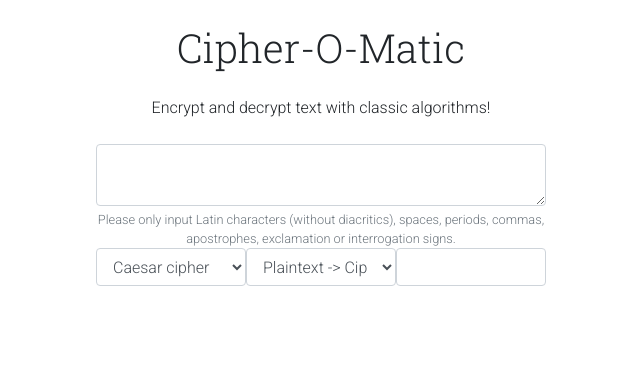
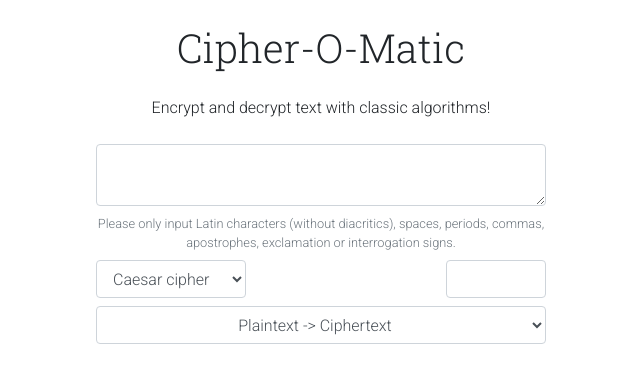
Before and after one commit to Elvirarp92/cipher-o-matic, a React (Create React App) app in the folder client/: page / in a window 1280 px wide. Shown: the top 382 px of the page, without its empty margins (319-959 px from the left). Built offline with nearby package versions, Linux system fonts and the light colour scheme; no server answers.

Commit message:
styling form to make space for the new field

```diff
--- a/client/src/components/InputForm/InputForm.css
+++ b/client/src/components/InputForm/InputForm.css
@@ -2,8 +2,25 @@ section {
   margin: 24px auto;
 }
 
+input,
+textarea {
+  margin: 8px 0px;
+}
+
 .options-container {
   display: flex;
-  justify-content: space-evenly;
+  justify-content: space-between;
   align-items: center;
 }
+
+.cipher {
+  max-width: 150px;
+}
+
+.factor {
+  max-width: 100px;
+}
+
+.direction {
+  text-align: center;
+}
--- a/client/src/components/InputForm/InputForm.js
+++ b/client/src/components/InputForm/InputForm.js
@@ -46,12 +46,8 @@ class InputForm extends Component {
           apostrophes, exclamation or interrogation signs.
         </Form.Text>
         <div className='options-container'>
-          <Form.Control as='select' name='cipher' onChange={this.handleChange}>
+          <Form.Control as='select' name='cipher' onChange={this.handleChange} className='cipher'>
             <option value='caesar'>Caesar cipher</option>
-          </Form.Control>
-          <Form.Control as='select' name='direction' onChange={this.handleChange}>
-            <option value='encryption'>Plaintext -> Ciphertext</option>
-            <option value='decryption'>Ciphertext -> Plaintext</option>
           </Form.Control>
           <Form.Control
             as='input'
@@ -61,7 +57,18 @@ class InputForm extends Component {
             max='25'
             value={this.state.value}
             onChange={this.handleChange}
+            className='factor'
           />
+        </div>
+        <div className='options-container'>
+          <Form.Control
+            as='select'
+            name='direction'
+            onChange={this.handleChange}
+            className='direction'>
+            <option value='encryption'>Plaintext -> Ciphertext</option>
+            <option value='decryption'>Ciphertext -> Plaintext</option>
+          </Form.Control>
         </div>
       </Form.Group>
     )
```
